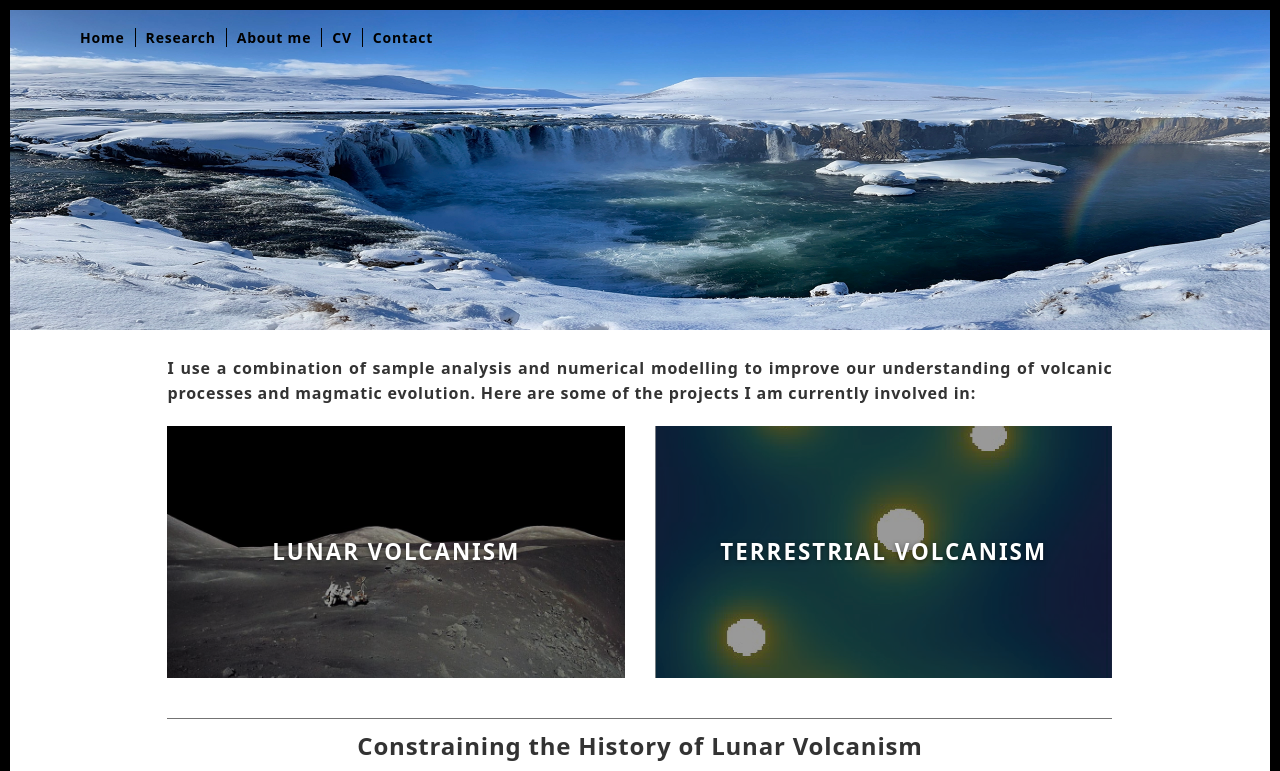
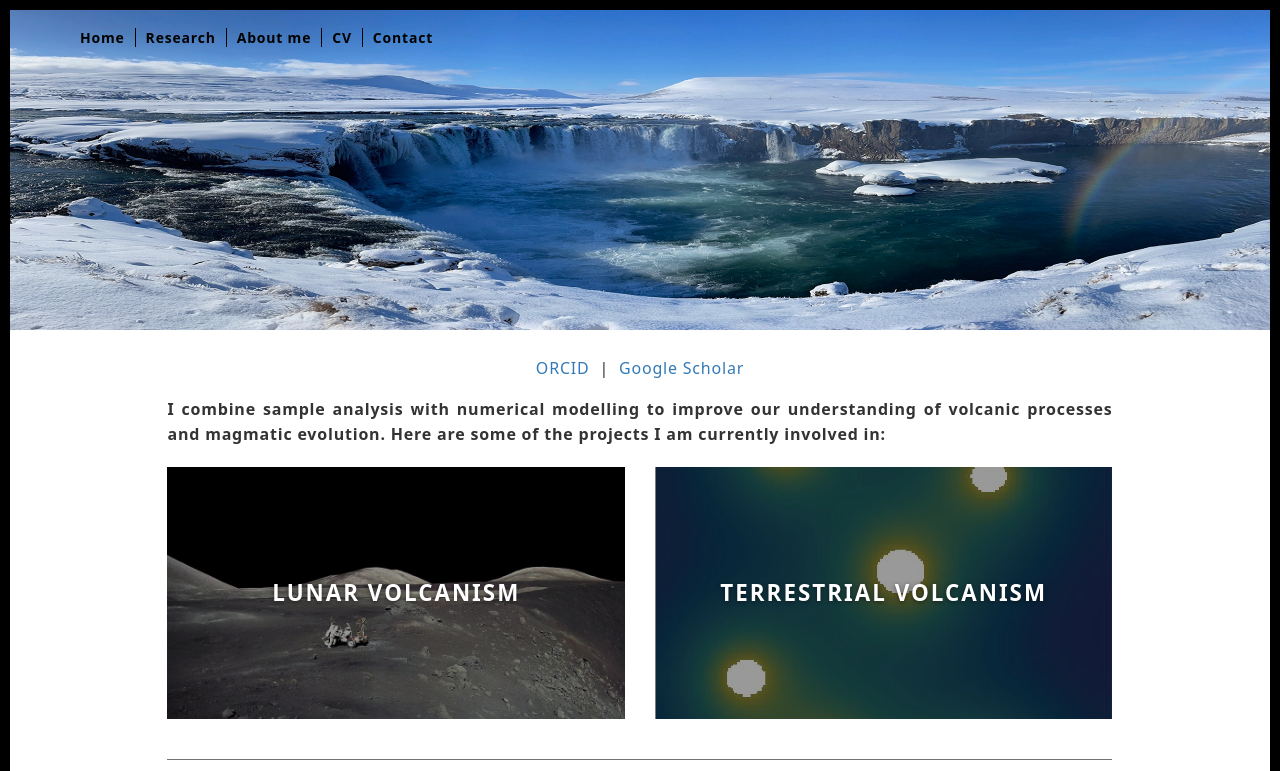
Before and after one commit to TomWilliamsBrown/TomWilliamsBrown.github.io, an Eleventy site: page src/research.html in a window 1280 px wide. Shown: the top 771 px of the page. Built offline with nearby package versions, Linux system fonts and the light colour scheme; Eleventy itself is replaced by a stand-in of ours; files that its build step writes are made by us from their sources.

Commit message:
Add google scholar and ORCID ID

```diff
--- a/src/research.html
+++ b/src/research.html
@@ -14,7 +14,12 @@ permalink: /research/
         <div class="row">
           <div class="col-md-10 col-md-offset-1">
             <div class="section-container-spacer text-center" style="text-align: justify;">
-              <p><b>I use a combination of sample analysis and numerical modelling to
+              <div style="text-align: center; margin-bottom: 1rem;">
+                <a href="https://orcid.org/0009-0008-3223-3403" target="_blank" rel="noopener noreferrer">ORCID</a>
+                &nbsp;|&nbsp;
+                <a href="https://scholar.google.com/citations?user=3JEjBBAAAAAJ&hl=en" target="_blank" rel="noopener noreferrer">Google Scholar</a>
+              </div>
+              <p><b>I combine sample analysis with numerical modelling to
                   improve our understanding of volcanic processes and magmatic evolution.
                   Here are some of the projects I am currently involved in:</b></p>
             </div>
```
Also changed, not shown: 3 other files.
